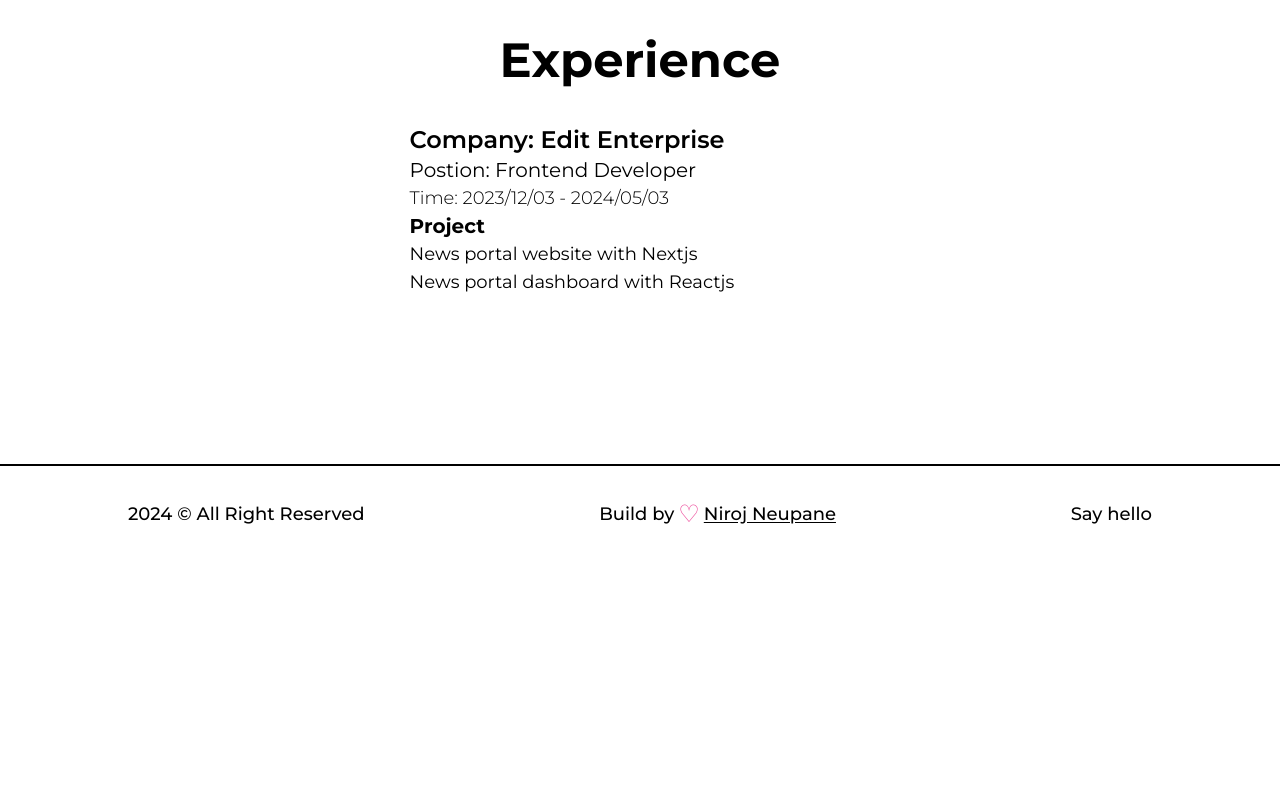
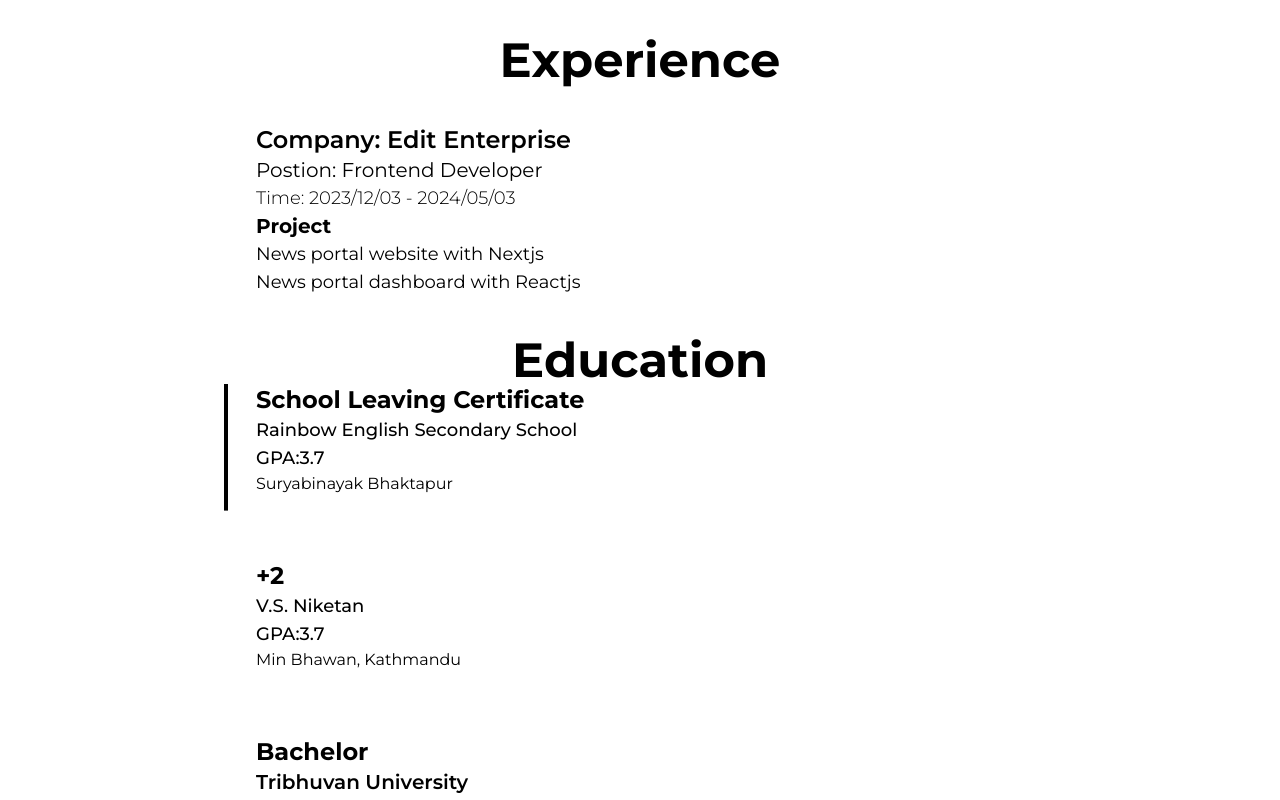
Before and after one commit to nirojneupane5/portfolio, a Next.js app: page /about in a window 1280 px wide. Shown: the part 1640-2440 px from the top of the page. Before the commit the page ends 2202 px from the top, so only its background shows below. Built offline with nearby package versions, Linux system fonts and the light colour scheme.

Commit message:
Education section added

```diff
--- /dev/null
+++ b/src/app/about/Education.tsx
@@ -0,0 +1,80 @@
+"use client";
+import { useScroll, motion } from "framer-motion";
+import { useRef } from "react";
+type TDetailsProps = {
+  degree: string;
+  university?: string;
+  name: string;
+  address: string;
+  program?: string;
+  gpa?: string;
+  enroll?: string;
+};
+const Details = ({
+  degree,
+  university,
+  name,
+  address,
+  gpa,
+  program,
+  enroll,
+}: TDetailsProps) => {
+  return (
+    <li className="my-8 first:mt-0 last:mb-0 flex flex-col  justify-between">
+      <div>
+        <h2 className="text-2xl font-bold capitalize">{degree}</h2>
+        <p className="text-xl capitalize font-semibold">
+          {university && university}
+        </p>
+        <p className="text-lg capitalize font-medium">{name}</p>
+        <p className="text-lg capitalize font-medium">{program && program}</p>
+        <p className="text-lg font-medium ">{gpa && <div>GPA:{gpa}</div>}</p>
+        <p>{address}</p>
+        <p className="font-light">{enroll && enroll}</p>
+      </div>
+    </li>
+  );
+};
+
+const Education = () => {
+  const ref = useRef(null);
+  const { scrollYProgress } = useScroll({
+    target: ref,
+    offset: ["start end", "center start"],
+  });
+  return (
+    <div className="mt-10">
+      <h2 className="text-5xl font-bold text-black text-center">Education</h2>
+      <div ref={ref} className="w-[75%] mx-auto relative">
+        <motion.div
+          style={{ scaleY: scrollYProgress }}
+          className="absolute -left-8 top-0 w-[4px] h-full bg-black origin-top duration-150"
+        />
+        <ul className="w-full flex flex-col items-start justify-between">
+          <Details
+            degree="School Leaving Certificate"
+            name="Rainbow English Secondary School"
+            address="Suryabinayak Bhaktapur"
+            gpa="3.7"
+          />
+          <Details
+            degree="+2"
+            name="V.S. Niketan"
+            address="Min Bhawan, Kathmandu"
+            gpa="3.7"
+          />
+          <Details
+            degree="Bachelor"
+            university="Tribhuvan University"
+            name="Nepal Commerce Campus"
+            program="Bachelor in Information Management"
+            address="Min Bhawan, Kathmandu"
+            enroll="Currently Enrolled"
+          />
+        </ul>
+      </div>
+    </div>
+  );
+};
+
+export default Education;
--- a/src/app/about/Experience.tsx
+++ b/src/app/about/Experience.tsx
@@ -5,7 +5,7 @@ const Experience = () => {
     <div className="mt-10">
       <h2 className="text-5xl font-bold text-black text-center">Experience</h2>
       <div className="w-[75%] mx-auto relative">
-        <div className="my-10 w-[60%] mx-auto">
+        <div className="my-10">
           <h3 className="text-2xl font-semibold capitalize">
             Company: Edit Enterprise
           </h3>
--- a/src/app/about/page.tsx
+++ b/src/app/about/page.tsx
@@ -6,6 +6,7 @@ import Image from "next/image";
 
 import Skills from "./Skills";
 import Experience from "./Experience";
+import Education from "./Education";
 
 export const metadata: Metadata = {
   title: "Niroj Neupane | About",
@@ -75,6 +76,7 @@ const AboutPage = () => {
         </div>
         <Skills />
         <Experience />
+        <Education />
       </Layout>
     </main>
   );
```
